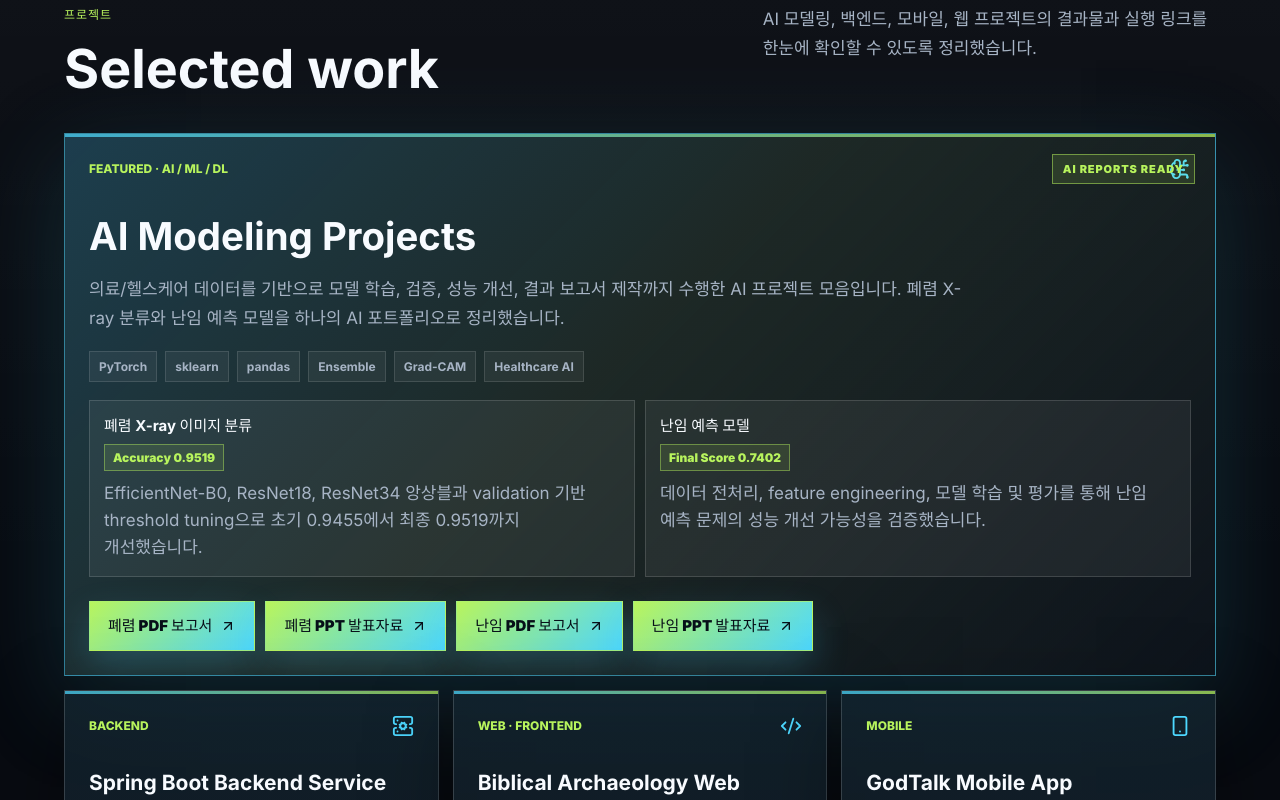
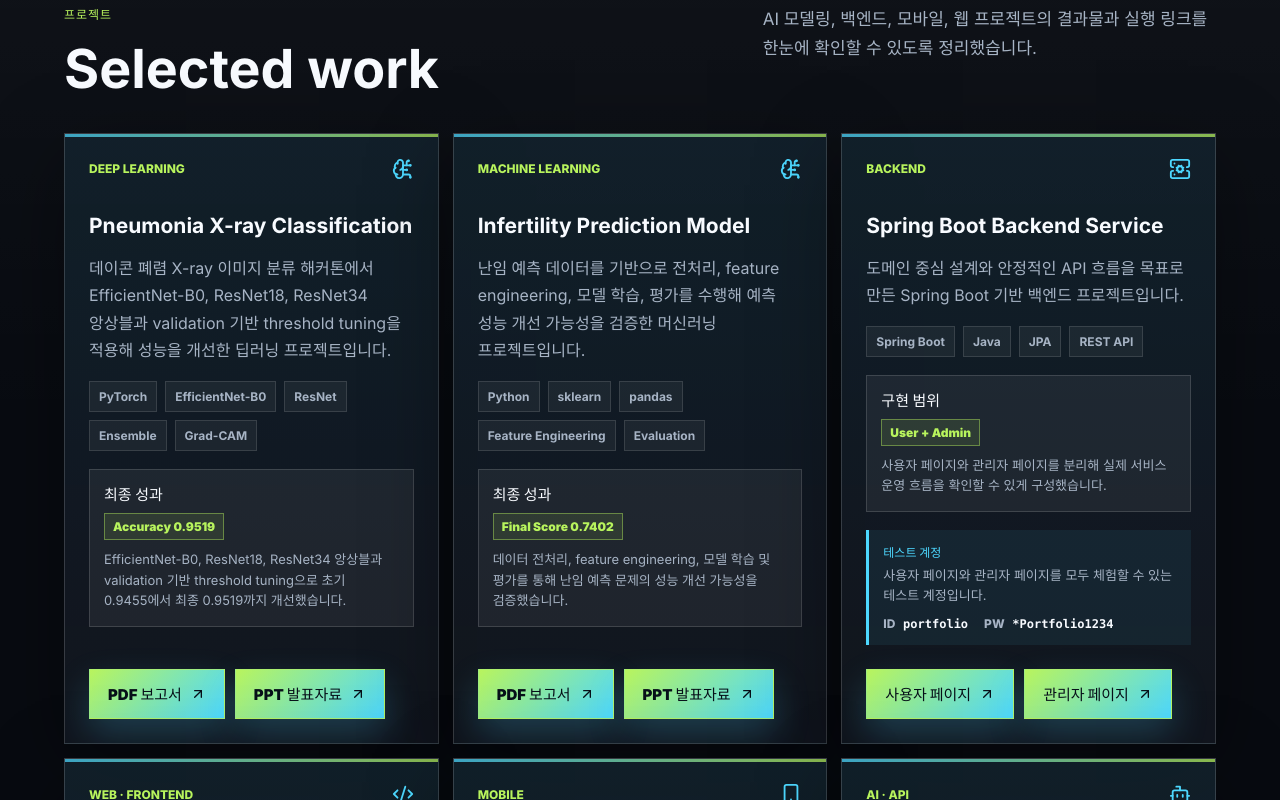
Before and after one commit to LimJongKyung/lim-jongkyung-portfolio, a React (Vite) app: page / in a window 1280 px wide. Shown: the part 1940-2740 px from the top of the page. Built offline with nearby package versions, Linux system fonts and the light colour scheme.

Commit message:
Split AI projects and unify project cards

```diff
--- a/src/main.jsx
+++ b/src/main.jsx
@@ -155,27 +155,51 @@
 
 const projects = [
   {
-    title: "AI Modeling Projects",
-    type: "Featured · AI / ML / DL",
+    title: "Pneumonia X-ray Classification",
+    type: "Deep Learning",
     icon: BrainCircuit,
-    featured: true,
     description:
       localized(
-        "의료/헬스케어 데이터를 기반으로 모델 학습, 검증, 성능 개선, 결과 보고서 제작까지 수행한 AI 프로젝트 모음입니다. 폐렴 X-ray 분류와 난임 예측 모델을 하나의 AI 포트폴리오로 정리했습니다.",
-        "A combined AI portfolio covering model training, validation, performance improvement, and reporting for healthcare data projects, including pneumonia X-ray classification and infertility prediction.",
+        "데이콘 폐렴 X-ray 이미지 분류 해커톤에서 EfficientNet-B0, ResNet18, ResNet34 앙상블과 validation 기반 threshold tuning을 적용해 성능을 개선한 딥러닝 프로젝트입니다.",
+        "A Dacon pneumonia X-ray classification project using an EfficientNet-B0, ResNet18, and ResNet34 ensemble with validation-based threshold tuning.",
       ),
-    tags: ["PyTorch", "sklearn", "pandas", "Ensemble", "Grad-CAM", "Healthcare AI"],
+    tags: ["PyTorch", "EfficientNet-B0", "ResNet", "Ensemble", "Grad-CAM"],
     highlights: [
       {
-        title: localized("폐렴 X-ray 이미지 분류", "Pneumonia X-ray Classification"),
+        title: localized("최종 성과", "Final Result"),
         metric: "Accuracy 0.9519",
         body: localized(
           "EfficientNet-B0, ResNet18, ResNet34 앙상블과 validation 기반 threshold tuning으로 초기 0.9455에서 최종 0.9519까지 개선했습니다.",
           "Improved from 0.9455 to 0.9519 Accuracy using an EfficientNet-B0, ResNet18, and ResNet34 ensemble with validation-based threshold tuning.",
         ),
       },
+    ],
+    links: [
       {
-        title: localized("난임 예측 모델", "Infertility Prediction Model"),
+        label: localized("PDF 보고서", "PDF Report"),
+        href: assetPath("pneumonia-xray-v41-portfolio.pdf"),
+        cta: true,
+      },
+      {
+        label: localized("PPT 발표자료", "PPT Deck"),
+        href: assetPath("pneumonia-xray-v41-portfolio.pptx"),
+        cta: true,
+      },
+    ],
+  },
+  {
+    title: "Infertility Prediction Model",
+    type: "Machine Learning",
+    icon: BrainCircuit,
+    description:
+      localized(
+        "난임 예측 데이터를 기반으로 전처리, feature engineering, 모델 학습, 평가를 수행해 예측 성능 개선 가능성을 검증한 머신러닝 프로젝트입니다.",
+        "A machine-learning project for infertility prediction, covering preprocessing, feature engineering, model training, and evaluation.",
+      ),
+    tags: ["Python", "sklearn", "pandas", "Feature Engineering", "Evaluation"],
+    highlights: [
+      {
+        title: localized("최종 성과", "Final Result"),
         metric: "Final Score 0.7402",
         body: localized(
           "데이터 전처리, feature engineering, 모델 학습 및 평가를 통해 난임 예측 문제의 성능 개선 가능성을 검증했습니다.",
@@ -185,22 +209,12 @@
     ],
     links: [
       {
-        label: localized("폐렴 PDF 보고서", "Pneumonia PDF"),
-        href: assetPath("pneumonia-xray-v41-portfolio.pdf"),
-        cta: true,
-      },
-      {
-        label: localized("폐렴 PPT 발표자료", "Pneumonia PPT"),
-        href: assetPath("pneumonia-xray-v41-portfolio.pptx"),
-        cta: true,
-      },
-      {
-        label: localized("난임 PDF 보고서", "Infertility PDF"),
+        label: localized("PDF 보고서", "PDF Report"),
         href: assetPath("prediction-mini-project.pdf"),
         cta: true,
       },
       {
-        label: localized("난임 PPT 발표자료", "Infertility PPT"),
+        label: localized("PPT 발표자료", "PPT Deck"),
         href: assetPath("prediction-mini-project.pptx"),
         cta: true,
       },
@@ -230,10 +244,12 @@
       {
         label: localized("사용자 페이지", "User Page"),
         href: "https://refreshmarket-1069542000196.asia-northeast3.run.app/",
+        cta: true,
       },
       {
         label: localized("관리자 페이지", "Admin Page"),
         href: "https://refreshmarket-management-1069542000196.asia-northeast3.run.app/",
+        cta: true,
       },
     ],
     testAccount: {
@@ -269,6 +285,7 @@
       {
         label: localized("사이트 보기", "View Site"),
         href: "https://sjs-biblical-archaeology.web.app/",
+        cta: true,
       },
     ],
   },
@@ -296,10 +313,12 @@
       {
         label: localized("앱스토어 보기", "View on App Store"),
         href: "https://apps.apple.com/kr/app/godtalk-%EA%B0%93%ED%86%A1/id6757742863",
+        cta: true,
       },
       {
         label: localized("GodTalk 홈페이지", "GodTalk Website"),
         href: "https://godtalk-6cd29.web.app/",
+        cta: true,
       },
     ],
   },
@@ -328,6 +347,7 @@
         label: localized("챗봇 열기", "Open Chatbot"),
         href: "#chatbot",
         internal: true,
+        cta: true,
       },
     ],
   },
@@ -627,7 +647,7 @@
           {projects.map((project) => {
             const Icon = project.icon;
             return (
-              <article className={`project-card${project.featured ? " is-featured" : ""}`} key={project.title}>
+              <article className="project-card" key={project.title}>
                 <div className="project-top">
                   <span>{project.type}</span>
                   <Icon size={22} />
--- a/src/styles.css
+++ b/src/styles.css
@@ -854,42 +854,6 @@
     var(--shadow);
 }
 
-.project-card.is-featured {
-  grid-column: span 3;
-  min-height: 430px;
-  border-color: rgba(77, 216, 255, 0.55);
-  background:
-    linear-gradient(135deg, rgba(77, 216, 255, 0.2), rgba(184, 244, 93, 0.08) 46%, rgba(13, 19, 27, 0.94)),
-    var(--panel-solid);
-  box-shadow:
-    0 26px 90px rgba(77, 216, 255, 0.16),
-    var(--shadow);
-}
-
-.project-card.is-featured::before {
-  content: "AI REPORTS READY";
-  position: absolute;
-  top: 20px;
-  right: 20px;
-  padding: 7px 10px;
-  border: 1px solid rgba(184, 244, 93, 0.5);
-  background: rgba(184, 244, 93, 0.12);
-  color: var(--lime);
-  font-size: 11px;
-  font-weight: 860;
-  letter-spacing: 0.08em;
-}
-
-.project-card.is-featured h3 {
-  max-width: 720px;
-  font-size: clamp(28px, 3vw, 42px);
-}
-
-.project-card.is-featured p {
-  max-width: 880px;
-  font-size: 17px;
-}
-
 .project-top {
   display: flex;
   align-items: center;
@@ -915,10 +879,6 @@
   grid-template-columns: 1fr;
   gap: 10px;
   margin-top: 18px;
-}
-
-.project-card.is-featured .project-highlights {
-  grid-template-columns: repeat(2, minmax(0, 1fr));
 }
 
 .project-highlight {
@@ -1065,9 +1025,6 @@
     grid-template-columns: repeat(2, minmax(0, 1fr));
   }
 
-  .project-card.is-featured {
-    grid-column: span 2;
-  }
 }
 
 @media (max-width: 760px) {
@@ -1170,21 +1127,6 @@
     grid-template-columns: 1fr;
   }
 
-  .project-card.is-featured {
-    grid-column: span 1;
-  }
-
-  .project-card.is-featured .project-highlights {
-    grid-template-columns: 1fr;
-  }
-
-  .project-card.is-featured::before {
-    position: static;
-    display: inline-flex;
-    width: fit-content;
-    margin-bottom: 18px;
-  }
-
   .contact-actions {
     justify-content: start;
   }
```
Also changed, not shown: api/portfolio-chat.js (+6 -5 lines).
